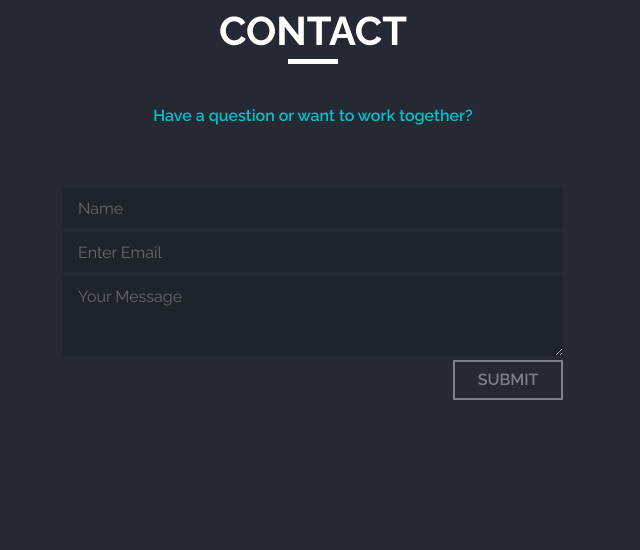
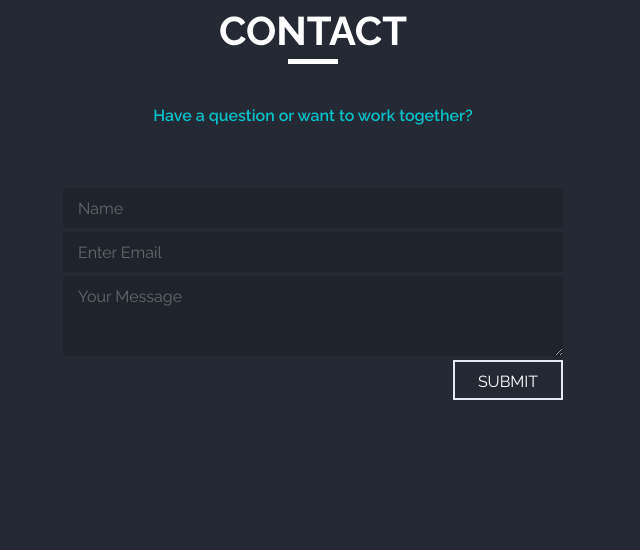
Before and after one commit to nikhilgupta58/portfolio2.0, a React (Vite) app: page / in a window 1280 px wide. Shown: the part 3860-4410 px from the top of the page, without its empty margins (327-967 px from the left). Built offline with nearby package versions, Linux system fonts and the light colour scheme.

Commit message:
mail added

```diff
--- a/package.json
+++ b/package.json
@@ -10,6 +10,7 @@
   "dependencies": {
     "@chakra-ui/icons": "^1.1.7",
     "@chakra-ui/react": "^1.8.8",
+    "@emailjs/browser": "^3.6.2",
     "@emotion/react": "^11",
     "@emotion/styled": "^11",
     "framer-motion": "^6",
--- a/src/components/Contact/Contact.container.tsx
+++ b/src/components/Contact/Contact.container.tsx
@@ -1,20 +1,24 @@
 
-import React from "react";
+import React, { useRef } from "react";
 import ContactView from "./Contact.view";
 import { ContactContext } from "./utils/context";
+import emailjs from '@emailjs/browser';
 
 export default function ContactContainer() {
-    const [name, setName] = React.useState("");
-    const [email, setEmail] = React.useState("");
-    const [message, setMessage] = React.useState("");
-
-    const onSubmit = () => {
-
+    const form = useRef();
+    const onSubmit = (e) => {
+        e.preventDefault();
+        emailjs.sendForm('service_gdz1xfz', 'template_m28xm8s', form.current, '2VLI5QFe2mbZEvfeD')
+        .then((result) => {
+            console.log(result.text);
+        }, (error) => {
+            console.log(error.text);
+        });
     }
     return (
         <ContactContext.Provider
             value={{
-                onSubmit, name, setName, email, setEmail, message, setMessage
+                onSubmit,form
             }}
         >
             <ContactView />
--- a/src/components/Contact/Contact.view.tsx
+++ b/src/components/Contact/Contact.view.tsx
@@ -4,7 +4,7 @@ import React from "react";
 import { useContactContext } from "./utils/context";
 
 export default function ContactView() {
-    const { onSubmit, name, setName, email, setEmail, message, setMessage } = useContactContext()
+    const { onSubmit, form } = useContactContext()
     return (
         <Flex
             id='contact'
@@ -32,6 +32,7 @@ export default function ContactView() {
                 <Flex mt={'40px'} color='#04c2c9' fontWeight={'600'}>
                     Have a question or want to work together?
                 </Flex>
+                <form ref={form} onSubmit={onSubmit}>
                     <Flex
                         direction={'column'}
                         mt={'60px'}
@@ -40,8 +41,7 @@ export default function ContactView() {
                         gap={1}
                     >
                         <Input
-                        value={name}
-                        onChange={(e) => setName(e.target.value)}
+                            name="user_name"
                             bgColor={'#1e242c'}
                             p='10px 15px'
                             placeholder='Name'
@@ -50,9 +50,8 @@ export default function ContactView() {
                             _placeholder={{ color: '#686868' }}
                         />
                         <Input
-                        value={email}
                             type='email'
-                        onChange={(e) => setEmail(e.target.value)}
+                            name="user_email"
                             bgColor={'#1e242c'}
                             p='10px 15px'
                             placeholder='Enter Email'
@@ -61,8 +60,7 @@ export default function ContactView() {
                             _placeholder={{ color: '#686868' }}
                         />
                         <Textarea
-                        value={message}
-                        onChange={(e) => setMessage(e.target.value)}
+                            name="message"
                             bgColor={'#1e242c'}
                             p='10px 15px'
                             placeholder='Your Message'
@@ -70,8 +68,7 @@ export default function ContactView() {
                             borderRadius='0'
                             _placeholder={{ color: '#686868' }}
                         />
-                    <Button
-                        bgColor={'transparent'}
+                        <Input bgColor={'transparent'}
                             p='8px 15px'
                             alignSelf={'end'}
                             borderRadius='0'
@@ -81,16 +78,11 @@ export default function ContactView() {
                                 borderColor: '#04c2c9',
                                 transition: '0.2s ease-in'
                             }}
-                        _focus={{ bgColor: 'none' }}
-                        _active={{ bgColor: 'none' }}
                             border={'2px solid white'}
-                        justifyContent='center'
-                        onClick={(e) => onSubmit()}
-                        disabled={!(name && message && email)}
-                    >
-                        SUBMIT
-                    </Button>
+                            justifyContent='center' type={'submit'} value='SUBMIT' cursor={'pointer'}
+                        />
                     </Flex>
+                </form>
             </Flex>
         </Flex>
     )
--- a/src/components/Footer/Footer.view.tsx
+++ b/src/components/Footer/Footer.view.tsx
@@ -26,6 +26,7 @@ export default function FooterView() {
                 <Flex>
                     {footers.map((footer, id) => (
                         <Flex
+                            key={id}
                             w='50pt'
                             h={'55px'}
                             fontSize='18pt'
```
Also changed, not shown: 1 other file (tests, documents, lock files or other folders). Lines whose indentation alone changed are shown as unchanged.
